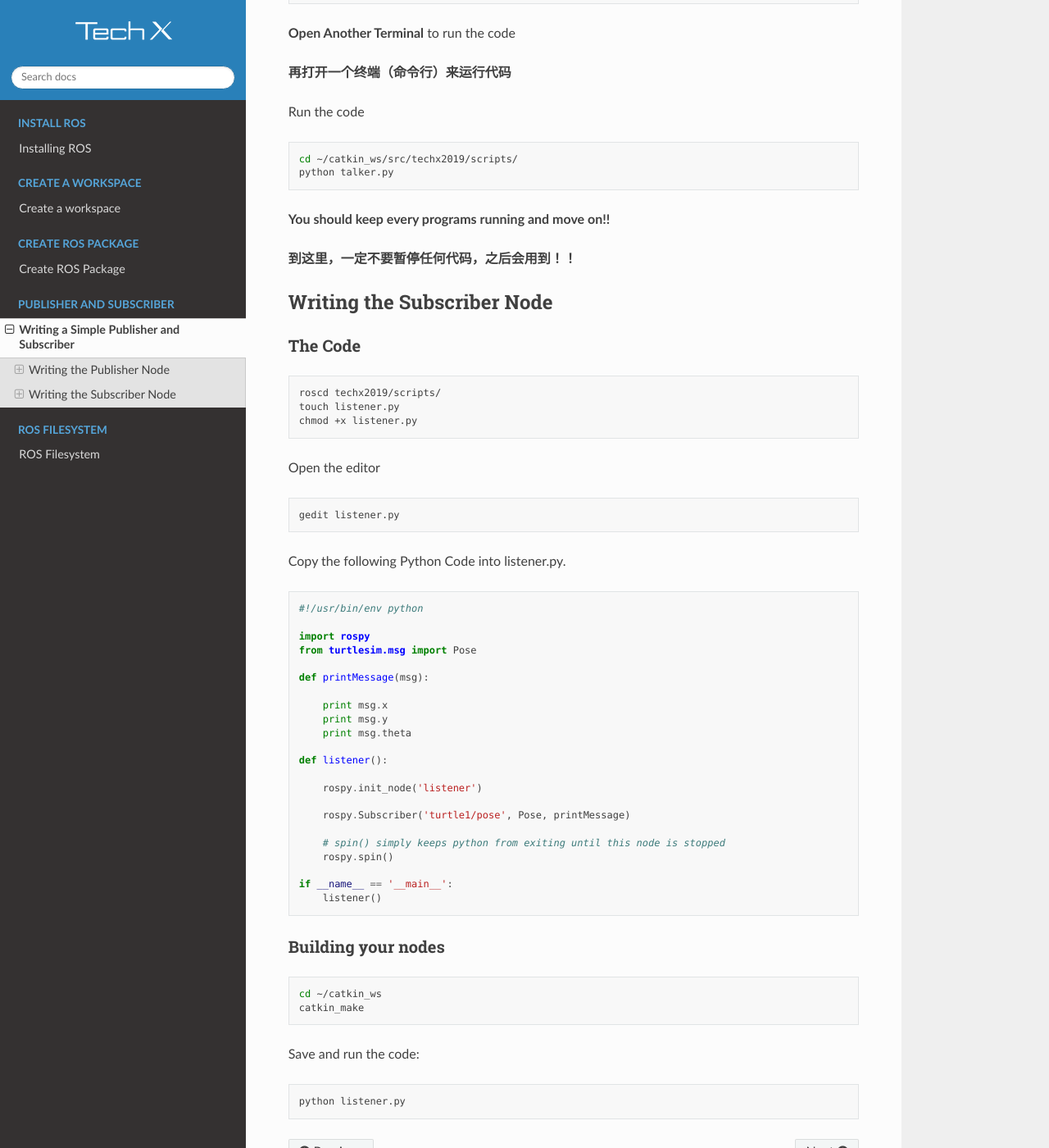
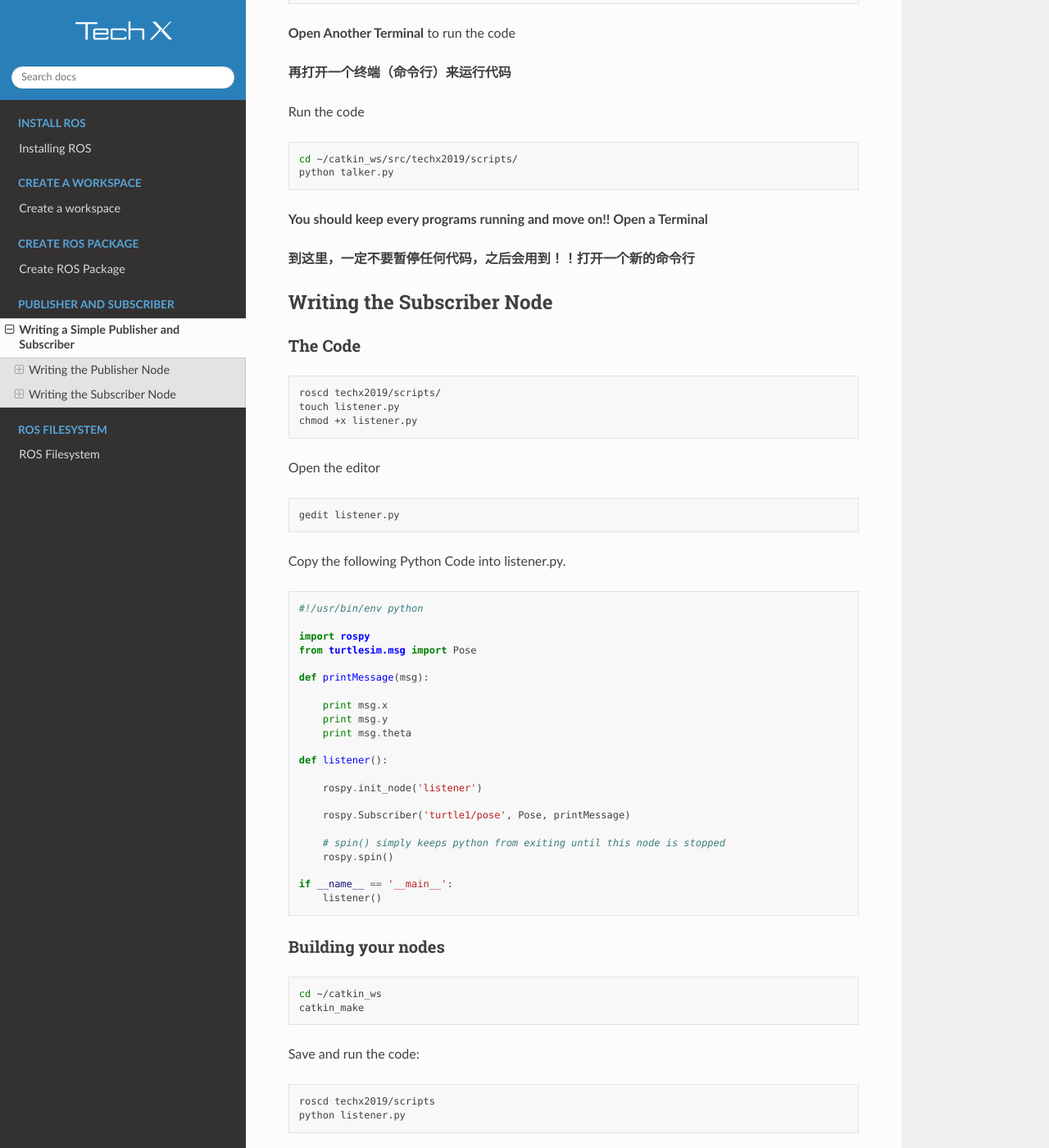
Before and after one commit to hanzheteng/tx19-robotics, a Sphinx documentation site: the page built from docs/pubsub.rst, in a window 1280 px wide and 1400 px high, scrolled down 1494 px. Shown: the whole window at 82% size. Built offline with Sphinx 7.4.7 and the Read the Docs theme 2.0.0, drawn with Linux system fonts in a browser that asks for light colours.

Commit message:
fix bugs

```diff
--- a/docs/createpackage.rst
+++ b/docs/createpackage.rst
@@ -12,7 +12,7 @@ Now use the catkin_create_pkg script to create a new package called 'beginner_tu
 
 .. code:: bash
 
-    catkin_create_pkg tech2019 std_msgs rospy
+    catkin_create_pkg techx2019 std_msgs rospy
 
 Building a catkin workspace and sourcing the setup file
 -------------------------------------------------------
--- a/docs/pubsub.rst
+++ b/docs/pubsub.rst
@@ -87,9 +87,9 @@ Run the code
     cd ~/catkin_ws/src/techx2019/scripts/
     python talker.py
 
-**You should keep every programs running and move on!!**
+**You should keep every programs running and move on!! Open a Terminal**
 
-**到这里，一定不要暂停任何代码，之后会用到！！**
+**到这里，一定不要暂停任何代码，之后会用到！！打开一个新的命令行**
 
 Writing the Subscriber Node
 ---------------------------
@@ -148,4 +148,5 @@ Save and run the code:
 
 .. code:: bash
 
+    roscd techx2019/scripts
     python listener.py
--- a/docs/workspace.rst
+++ b/docs/workspace.rst
@@ -8,4 +8,4 @@ Let's create and build a catkin workspace:
     mkdir -p ~/catkin_ws/src
     cd ~/catkin_ws/
     catkin_make
-    echo "source devel/setup.bash" >> ~/.bashrc
+    echo "source ~/catkin_ws/devel/setup.bash" >> ~/.bashrc
```
